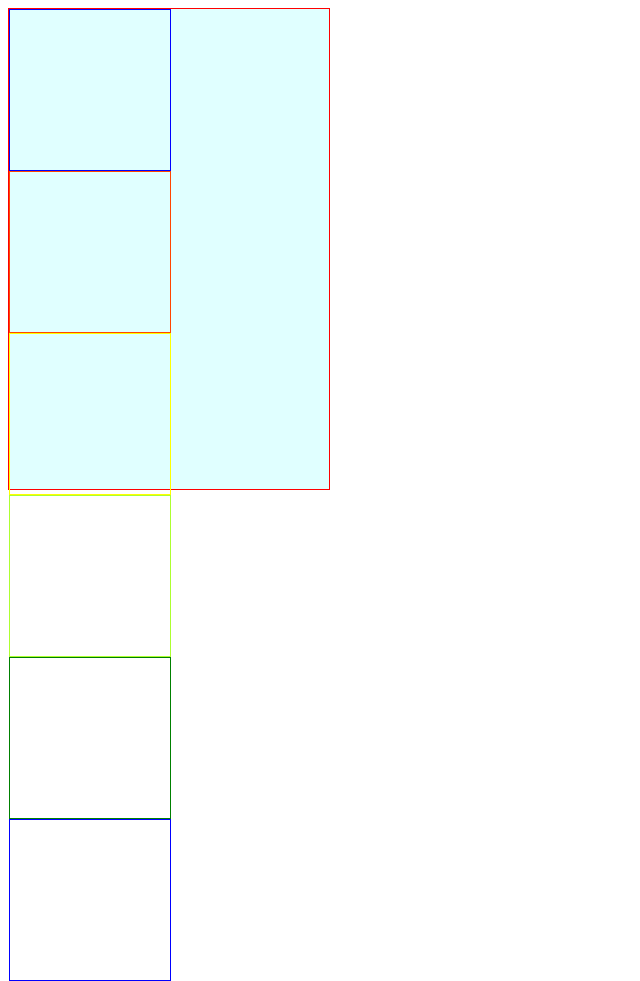
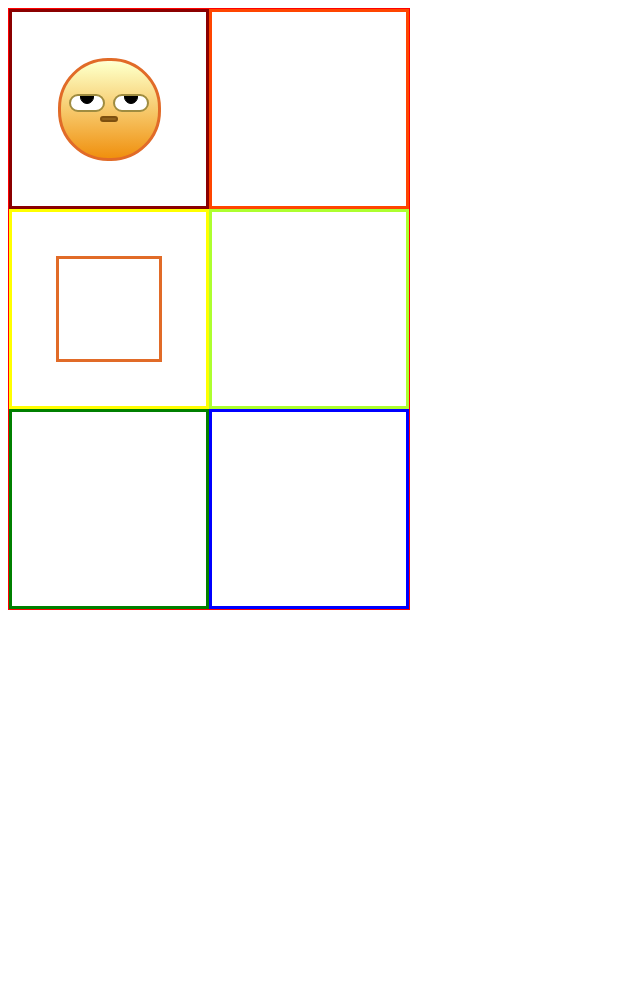
Before and after one commit to ST2020wa/emoji-1, a plain HTML site: page src/index.html in a window 1280 px wide. Shown: the whole page, without its empty margins (0-640 px from the left). After the commit the page ends 800 px from the top, so only its background shows below. Drawn offline with Linux system fonts and the light colour scheme.

Commit message:
roll-eye done

```diff
--- a/dist/style.e308ff8e.css
+++ b/dist/style.e308ff8e.css
@@ -1,64 +1,128 @@
 .wrapper {
-    /*display: grid;*/
-    /*grid-template-columns: 1fr 1fr;*/
-    /*grid-template-rows: 1fr 1fr 1fr;*/
-    /*grid-auto-rows: minmax(100px, auto);*/
-    /*grid-template-areas:*/
-    /*"roll-eye sigh"*/
-    /*"six bit"*/
-    /*"look crack";*/
-    padding: 0;
-    display: flex;
-    flex-direction: row;
-    flex-wrap: wrap;
-    align-items: center;
+    display: grid;
+    grid-template-columns: repeat(2, 1fr);
+    grid-template-rows: repeat(3, 1fr);
+    grid-column-gap: 0px;
+    grid-row-gap: 0px;
     border: 1px solid red;
-    width: 40vh;
-    height: 60vh;
-    background: lightcyan;
+    background: white;
+    height:600px;
+    width: 400px;
+    position: relative;
 }
 
-.roll-eye {
-    width: 20vh;
-    height: 20vh;
-    border: 1px solid blue;
+.roll {
+    grid-area: 1 / 1 / 2 / 2;
+    border: 3px solid darkred;
+    position:relative;
 }
 
 .six {
-    width: 20vh;
-    height: 20vh;
-    border: 1px solid orangered;
-
+    grid-area: 1 / 2 / 2 / 3;
+    border: 3px solid orangered;
 }
 
 .look {
-    width: 20vh;
-    height: 20vh;
-    border: 1px solid yellow;
-
+    grid-area: 2 / 1 / 3 / 2;
+    border: 3px solid yellow;
 }
 
 .sigh {
-    width: 20vh;
-    height: 20vh;
-    border: 1px solid greenyellow;
-
+    grid-area: 2 / 2 / 3 / 3;
+    border: 3px solid greenyellow;
 }
 
 .bit {
-    width: 20vh;
-    height: 20vh;
-    border: 1px solid green;
-
+    grid-area: 3 / 1 / 4 / 2;
+    border: 3px solid green;
 }
 
 .crack {
-    width: 20vh;
-    height: 20vh;
-    border: 1px solid blue;
+    grid-area: 3 / 2 / 4 / 3;
+    border: 3px solid blue;
+}
+
+.face {
+    border: 3px solid  rgba(225,107,40,1);
+    background: linear-gradient(0deg, rgba(240,144,14,1) 0%, rgba(253,254,195,1) 95%, rgba(255,255,214,1) 100%);
+    border-radius: 50px;
+    position: absolute;
+    top: 0;
+    bottom: 0;
+    right: 0;
+    left: 0;
+    height: 50%;
+    width: 50%;
+    margin: auto;
+    overflow: hidden;
+}
+
+.roll-eye-left {
+    border: 2px solid rgb(159,140,64);
+    border-radius: 10px;
+    background:white;
+    position: absolute;
+    top: 0;
+    bottom: 12px;
+    right: 44px;
+    left: 0;
+    height: 14%;
+    width: 32%;
+    margin: auto;
+    overflow: hidden;
+}
+.roll-eye-right {
+    border: 2px solid rgb(159,140,64);
+    border-radius: 10px;
+    background:white;
+    position: absolute;
+    top: 0;
+    bottom: 12px;
+    right: 0;
+    left: 44px;
+    height: 14%;
+    width: 32%;
+    margin: auto;
+    overflow: hidden;
+}
+.roll-eyeball {
+    border: 1px solid black;
+    border-radius: 20px;
+    background:black;
+    position: absolute;
+    top: 0;
+    bottom: 15px;
+    right: 0;
+    left: 0;
+    height: 100%;
+    width: 40%;
+    margin: auto;
 
 }
-
-
+.mouth {
+    border: 2px solid rgba(121,75,13,0.8);
+    border-radius: 3px;
+    background:rgba(121,75,13,0.8);
+    position: absolute;
+    top: 20px;
+    bottom: 0;
+    right: 0;
+    left: 0;
+    margin: auto;
+    width:14px;
+    height: 2px;
+}
+.six-face {
+    border: 3px solid  rgba(225,107,40,1);
+    position: absolute;
+    top: 200px;
+    bottom: 200px;
+    right: 200px;
+    left: 0;
+    height: 16.67%;
+    width: 25%;
+    margin: auto;
+    overflow: hidden;
+}
 
 /*# sourceMappingURL=/style.e308ff8e.css.map */
--- a/src/index.html
+++ b/src/index.html
@@ -9,8 +9,23 @@
 </head>
 <body>
 <div class="wrapper">
-    <div class="roll-eye"></div>
-    <div class="six"></div>
+    <div class="roll">
+        <div class="face">
+            <div class="roll-eye-left">
+                <div class="roll-eyeball"></div>
+            </div>
+            <div class="roll-eye-right">
+                <div class="roll-eyeball"></div>
+            </div>
+            <div class="mouth"></div>
+            <div class="cheek"></div>
+        </div>
+    </div>
+    <div class="six">
+        <div class="six-face">
+            <div class="six-eye-left"></div>
+        </div>
+    </div>
     <div class="look"></div>
     <div class="sigh"></div>
     <div class="bit"></div>
--- a/src/style.css
+++ b/src/style.css
@@ -1,60 +1,126 @@
 .wrapper {
-    /*display: grid;*/
-    /*grid-template-columns: 1fr 1fr;*/
-    /*grid-template-rows: 1fr 1fr 1fr;*/
-    /*grid-auto-rows: minmax(100px, auto);*/
-    /*grid-template-areas:*/
-    /*"roll-eye sigh"*/
-    /*"six bit"*/
-    /*"look crack";*/
-    padding: 0;
-    display: flex;
-    flex-direction: row;
-    flex-wrap: wrap;
-    align-items: center;
+    display: grid;
+    grid-template-columns: repeat(2, 1fr);
+    grid-template-rows: repeat(3, 1fr);
+    grid-column-gap: 0px;
+    grid-row-gap: 0px;
     border: 1px solid red;
-    width: 40vh;
-    height: 60vh;
-    background: lightcyan;
+    background: white;
+    height:600px;
+    width: 400px;
+    position: relative;
 }
 
-.roll-eye {
-    width: 20vh;
-    height: 20vh;
-    border: 1px solid blue;
+.roll {
+    grid-area: 1 / 1 / 2 / 2;
+    border: 3px solid darkred;
+    position:relative;
 }
 
 .six {
-    width: 20vh;
-    height: 20vh;
-    border: 1px solid orangered;
-
+    grid-area: 1 / 2 / 2 / 3;
+    border: 3px solid orangered;
 }
 
 .look {
-    width: 20vh;
-    height: 20vh;
-    border: 1px solid yellow;
-
+    grid-area: 2 / 1 / 3 / 2;
+    border: 3px solid yellow;
 }
 
 .sigh {
-    width: 20vh;
-    height: 20vh;
-    border: 1px solid greenyellow;
-
+    grid-area: 2 / 2 / 3 / 3;
+    border: 3px solid greenyellow;
 }
 
 .bit {
-    width: 20vh;
-    height: 20vh;
-    border: 1px solid green;
-
+    grid-area: 3 / 1 / 4 / 2;
+    border: 3px solid green;
 }
 
 .crack {
-    width: 20vh;
-    height: 20vh;
-    border: 1px solid blue;
+    grid-area: 3 / 2 / 4 / 3;
+    border: 3px solid blue;
+}
+
+.face {
+    border: 3px solid  rgba(225,107,40,1);
+    background: linear-gradient(0deg, rgba(240,144,14,1) 0%, rgba(253,254,195,1) 95%, rgba(255,255,214,1) 100%);
+    border-radius: 50px;
+    position: absolute;
+    top: 0;
+    bottom: 0;
+    right: 0;
+    left: 0;
+    height: 50%;
+    width: 50%;
+    margin: auto;
+    overflow: hidden;
+}
+
+.roll-eye-left {
+    border: 2px solid rgb(159,140,64);
+    border-radius: 10px;
+    background:white;
+    position: absolute;
+    top: 0;
+    bottom: 12px;
+    right: 44px;
+    left: 0;
+    height: 14%;
+    width: 32%;
+    margin: auto;
+    overflow: hidden;
+}
+.roll-eye-right {
+    border: 2px solid rgb(159,140,64);
+    border-radius: 10px;
+    background:white;
+    position: absolute;
+    top: 0;
+    bottom: 12px;
+    right: 0;
+    left: 44px;
+    height: 14%;
+    width: 32%;
+    margin: auto;
+    overflow: hidden;
+}
+.roll-eyeball {
+    border: 1px solid black;
+    border-radius: 20px;
+    background:black;
+    position: absolute;
+    top: 0;
+    bottom: 15px;
+    right: 0;
+    left: 0;
+    height: 100%;
+    width: 40%;
+    margin: auto;
 
 }
+.mouth {
+    border: 2px solid rgba(121,75,13,0.8);
+    border-radius: 3px;
+    background:rgba(121,75,13,0.8);
+    position: absolute;
+    top: 20px;
+    bottom: 0;
+    right: 0;
+    left: 0;
+    margin: auto;
+    width:14px;
+    height: 2px;
+}
+.six-face {
+    border: 3px solid  rgba(225,107,40,1);
+    position: absolute;
+    top: 200px;
+    bottom: 200px;
+    right: 200px;
+    left: 0;
+    height: 16.67%;
+    width: 25%;
+    margin: auto;
+    overflow: hidden;
+}
```
Also changed, not shown: dist/index.html (+17 -2 lines), 2 other files.
